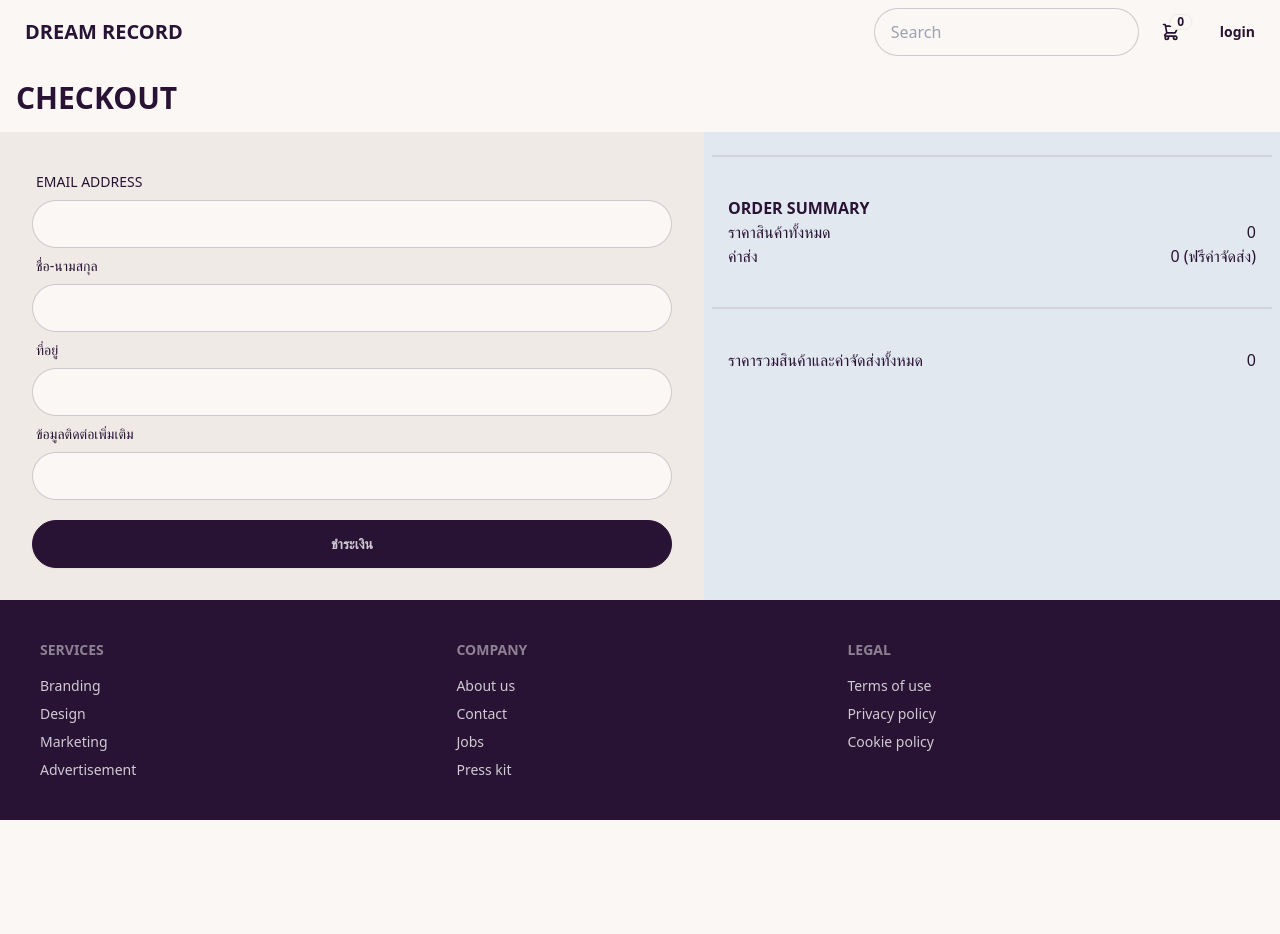
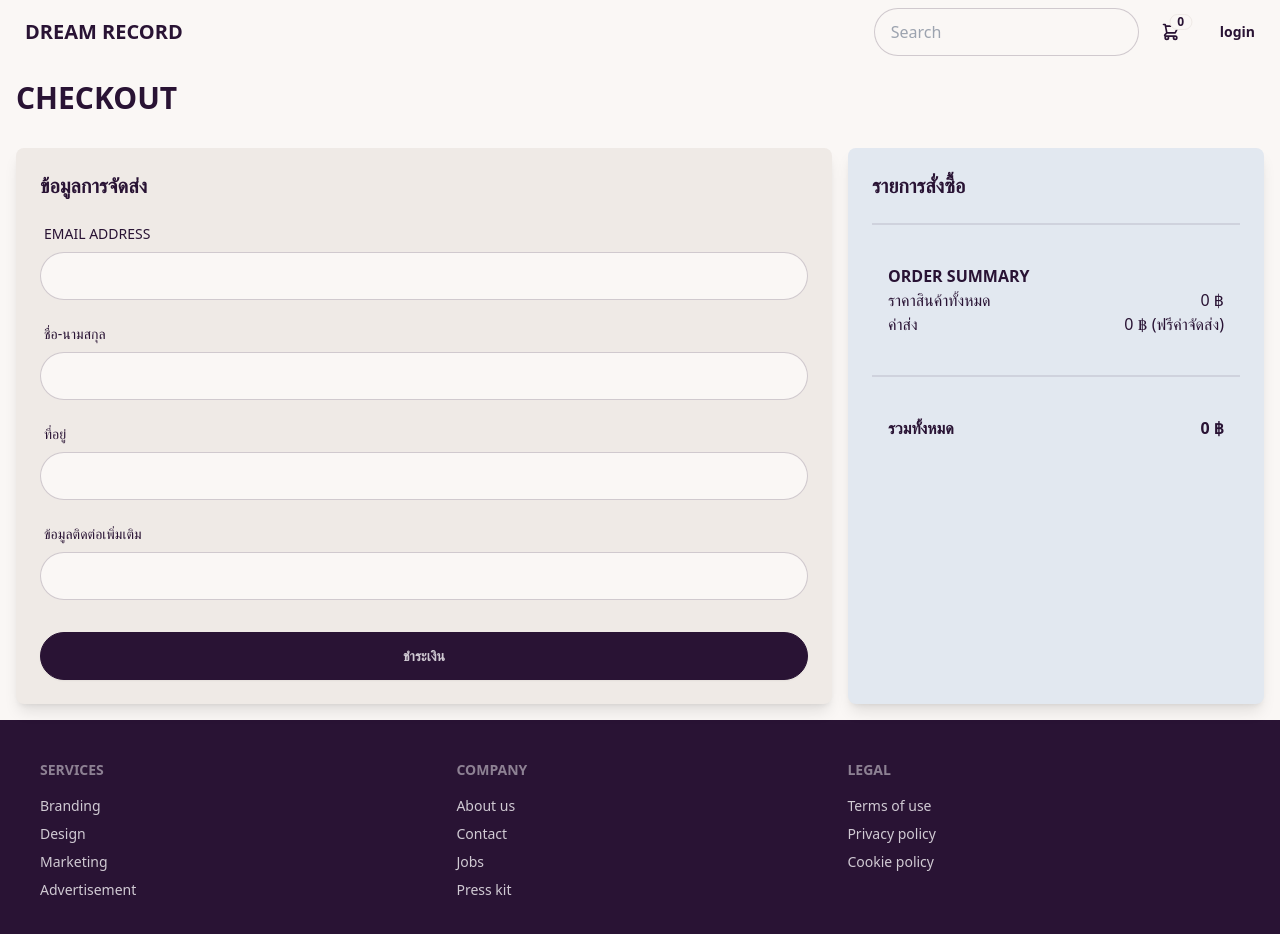
Before and after one commit to MrThanakritt/E-Commerce-Vue, a Vue app: page /checkout in a window 1280 px wide. Shown: the top 934 px of the page. Before the commit the page ends 820 px from the top, so only its background shows below. Built offline with nearby package versions, Linux system fonts and the light colour scheme.

Commit message:
edit title & icon website

```diff
--- a/index.html
+++ b/index.html
@@ -4,7 +4,7 @@
     <meta charset="UTF-8">
     <link rel="icon" href="/favicon.ico">
     <meta name="viewport" content="width=device-width, initial-scale=1.0">
-    <title>Vite App</title>
+    <title>Dream Record</title>
   </head>
   <body>
     <div id="app"></div>
--- a/src/views/admin/order/Detailview.vue
+++ b/src/views/admin/order/Detailview.vue
@@ -0,0 +1,3 @@
+<template>
+
+</template>
--- a/src/views/user/Cartview.vue
+++ b/src/views/user/Cartview.vue
@@ -11,75 +11,82 @@ const changeQuantity = (event, index) => {
     const newQuantity = parseInt(event.target.value)
     cartStore.updateQuantity(index, newQuantity)
 }
-
 </script>
 
 <template>
     <UserLayout>
-        <h1 class="text-3xl font-bold m-4">CART
-        </h1>
+        <h1 class="text-3xl font-bold m-4 text-center md:text-left">CART</h1>
 
         <!-- Cart -->
-        <div class="flex">
-            <div class="flex-auto w-64 bg-base-200 p-4">
-                <div v-if="cartStore.items.length === 0" class="text-center p-40 font-bold text-lg">
+        <div class="flex flex-col md:flex-row gap-4 p-4">
+            <!-- Left: Cart Items -->
+            <div class="flex-1 bg-base-200 p-4 rounded-lg shadow-lg">
+                <div v-if="cartStore.items.length === 0" class="text-center p-20 font-bold text-base lg:text-lg">
                     คุณยังไม่มีสินค้าในตะกร้า รีบเลือกสินค้าที่คุณชอบเลย
                 </div>
-                <div v-else v-for="(item, index) in cartStore.items" class="flex">
-                    <div class="flex-1">
-                        <img class="w-full p-10" :src="item.imageUrl">
+                <div v-else class="space-y-4">
+                    <div v-for="(item, index) in cartStore.items" :key="index"
+                        class="flex flex-col md:flex-row items-center bg-white p-4 rounded-lg shadow-md relative">
+
+                        <!-- Product Image -->
+                        <div class="w-full md:w-1/3 p-4">
+                            <img class="w-full max-h-40 object-contain" :src="item.imageUrl">
                         </div>
-                    <div class="flex-1 p-4">
-                        <div class="flex flex-col justify-between h-full">
-                            <div>
-                                <div class="relative grid grid-cols-2">
-                                    <div class="text-lg font-semibold p-4 ">
+
+                        <!-- Product Details -->
+                        <div class="flex-1 p-4 flex flex-col justify-between pr-8">
+                            <div class="relative">
+                                <div class="text-lg font-semibold">
                                     <div><b>{{ item.name }}</b></div>
-                                        <div>{{ item.about }}</div>
-                                        <div>{{ item.price }}</div>
+                                    <div class="text-gray-500 text-sm">{{ item.about }}</div>
+                                    <div class="text-red-500 font-bold">{{ item.price }} ฿</div>
                                 </div>
-                                    <div class="p-4 font-bold">
-                                        <select v-model="item.quantity" class="w-1/2 p-4"
+                            </div>
+
+                            <!-- ปุ่มลบ (X) -->
+                            <div @click="cartStore.removeItemInCart(index)"
+                                class="absolute top-2 right-2 cursor-pointer text-gray-500 hover:text-red-500">
+                                <Close class="w-6 h-6"></Close>
+                            </div>
+
+                            <!-- Quantity Select -->
+                            <div class="mt-4 flex items-center gap-2">
+                                <label class="font-bold text-sm">จำนวน:</label>
+                                <select v-model="item.quantity" class="border p-2 rounded w-20"
                                     @change="changeQuantity($event, index)">
-                                            <option v-for="quantity in [1, 2, 3, 4, 5]">
+                                    <option v-for="quantity in [1, 2, 3, 4, 5]" :key="quantity">
                                         {{ quantity }}
                                     </option>
                                 </select>
                             </div>
-                                    <div @click="cartStore.removeItemInCart(index)" class="absolute top-0 right-0">
-                                        <Close></Close>
-                                    </div>
-                                </div>
-                            </div>
-                            <div class="h-16 p-4"><b>IN STOCK</b></div>
+
+                            <div class="mt-2 text-green-600 font-bold">IN STOCK</div>
                         </div>
                     </div>
                 </div>
             </div>
 
-            <!-- Summary -->
-            <div class="flex-auto w-32 bg-slate-200 p-4">
+            <!-- Right: Summary -->
+            <div class="w-full md:w-1/3 bg-slate-200 p-4 rounded-lg shadow-lg">
                 <div class="text-xl font-bold">ORDER SUMMARY</div>
                 <div class="my-4 divide-y divide-black">
-                    <div class="flex justify-between py-4">
+                    <div class="flex justify-between py-2">
                         <div>ราคาสินค้าทั้งหมด</div>
-                        <div>{{ cartStore.summaryPrice }}</div>
+                        <div>{{ cartStore.summaryPrice }} ฿</div>
                     </div>
-                    <div class="flex justify-between py-4">
+                    <div class="flex justify-between py-2">
                         <div>ค่าส่ง</div>
-                        <div>0</div>
+                        <div>0 ฿</div>
                     </div>
-                    <div class="flex justify-between py-4">
+                    <div class="flex justify-between py-2 font-bold">
                         <div>ราคารวมทั้งหมด</div>
-                        <div><b>{{ cartStore.summaryPrice }}</b></div>
+                        <div>{{ cartStore.summaryPrice }} ฿</div>
+                    </div>
                 </div>
                 <RouterLink :to="{ name: 'checkout' }" class="btn btn-neutral w-full">
                     ชำระเงิน
                 </RouterLink>
             </div>
-
         </div>
-        </div>
-
     </UserLayout>
 </template>
--- a/src/views/user/CheckoutView.vue
+++ b/src/views/user/CheckoutView.vue
@@ -3,94 +3,82 @@ import { reactive } from 'vue'
 import { RouterLink, useRouter } from 'vue-router'
 
 import UserLayout from '@/layouts/UserLayout.vue'
-
 import { useCartStore } from '@/stores/user/cart'
 
+const FormData = [
+    { name: 'EMAIL ADDRESS', field: 'email' },
+    { name: 'ชื่อ-นามสกุล', field: 'name' },
+    { name: 'ที่อยู่', field: 'address' },
+    { name: 'ข้อมูลติดต่อเพิ่มเติม', field: 'note' }
+]
 
-const FormData = [
-    {
-        name: 'EMAIL ADDRESS',
-        field: 'email'
-    },
-    {
-        name: 'ชื่อ-นามสกุล',
-        field: 'name'
-    },
-    {
-        name: 'ที่อยู่',
-        field: 'address'
-    },
-    {
-        name: 'ข้อมูลติดต่อเพิ่มเติม',
-        field: 'note'
-    }
-]
 const router = useRouter()
 const cartStore = useCartStore()
 
-const userFormData = reactive(
-    {
+const userFormData = reactive({
     email: '',
     name: '',
     address: '',
     note: ''
-    }
-)
+})
 
 const payment = () => {
     cartStore.placeorder(userFormData)
-    router.push({ name: 'success'})
+    router.push({ name: 'success' })
 }
-
 </script>
 
 <template>
     <UserLayout>
-        <h1 class="text-3xl font-bold m-4">CHECKOUT </h1>
-        <div class="flex">
-            <section class="flex-auto w-64 bg-base-200 p-8">
+        <h1 class="text-3xl font-bold m-4 text-center md:text-left">CHECKOUT</h1>
 
-                <!--checkoutInput-->
-                <div v-for="form in FormData" class="form-control w-full">
+        <div class="flex flex-col md:flex-row gap-4 p-4">
+            <!-- Checkout Form -->
+            <section class="flex-1 bg-base-200 p-6 rounded-lg shadow-lg">
+                <h2 class="text-xl font-bold mb-4">ข้อมูลการจัดส่ง</h2>
+                <div v-for="form in FormData" :key="form.field" class="form-control w-full mb-4">
                     <label class="label">
                         <span class="label-text">{{ form.name }}</span>
                     </label>
-                <input v-model="userFormData[form.field]" type="text" placeholder=""
-                    class="input input-bordered w-full" />
+                    <input v-model="userFormData[form.field]" type="text" class="input input-bordered w-full" />
                 </div>
-        <button @click="payment" class="btn btn-neutral w-full mt-5">ชำระเงิน</button>
+                <button @click="payment" class="btn btn-neutral w-full mt-4">ชำระเงิน</button>
             </section>
-        <!--checkoutInput-->
 
-        <section class="flex-auto w-32 bg-slate-200 px-2">
-            <div v-for="item in cartStore.items" class="flex bg-white m-8 py-5">
-                <div class="flex-1"><img class="w-full p-10" :src="item.imageUrl"></div>
-                <div class="flex-1">
-                    <div class="flex flex-col justify-between h-full">
-                        <div>
-                            <div> <b>{{ item.name }}</b>  </div>
-                            <div>จำนวนสินค้า : {{ item.quantity }} </div>
+            <!-- Order Summary -->
+            <section class="w-full md:w-1/3 bg-slate-200 p-6 rounded-lg shadow-lg">
+                <h2 class="text-xl font-bold mb-4">รายการสั่งซื้อ</h2>
+
+                <div v-for="item in cartStore.items" :key="item.name" class="flex items-center bg-white p-4 rounded-lg shadow mb-4">
+                    <div class="w-1/3 p-2">
+                        <img class="w-full max-h-20 object-contain" :src="item.imageUrl">
                     </div>
-                        <RouterLink :to="{ name: 'card'}">Edit</RouterLink>
+                    <div class="flex-1 p-2">
+                        <div class="text-sm font-bold">{{ item.name }}</div>
+                        <div class="text-sm text-gray-600">จำนวน: {{ item.quantity }}</div>
+                        <RouterLink :to="{ name: 'card' }" class="text-blue-500 text-xs">แก้ไข</RouterLink>
                     </div>
                 </div>
-            </div>
+
                 <div class="divider"></div>
+
                 <div class="p-4">
-                <div><b>ORDER SUMMARY</b></div>
+                    <div class="font-bold">ORDER SUMMARY</div>
                     <div class="flex justify-between">
-                    <div>ราคาสินค้าทั้งหมด</div>
-                    <div>{{ cartStore.summaryPrice }}</div>
+                        <span>ราคาสินค้าทั้งหมด</span>
+                        <span>{{ cartStore.summaryPrice }} ฿</span>
                     </div>
                     <div class="flex justify-between">
-                    <div>ค่าส่ง</div>
-                    <div>0 (ฟรีค่าจัดส่ง)</div>
+                        <span>ค่าส่ง</span>
+                        <span>0 ฿ (ฟรีค่าจัดส่ง)</span>
                     </div>
                 </div>
+
                 <div class="divider"></div>
-            <div class="flex justify-between p-4 mb-4">
-                    <div>ราคารวมสินค้าและค่าจัดส่งทั้งหมด</div>
-                    <div>{{ cartStore.summaryPrice }}</div>
+
+                <div class="flex justify-between p-4 font-bold">
+                    <span>รวมทั้งหมด</span>
+                    <span>{{ cartStore.summaryPrice }} ฿</span>
                 </div>
             </section>
         </div>
```
Also changed, not shown: 1 other file (tests, documents, lock files or other folders). Lines whose indentation alone changed are shown as unchanged.
